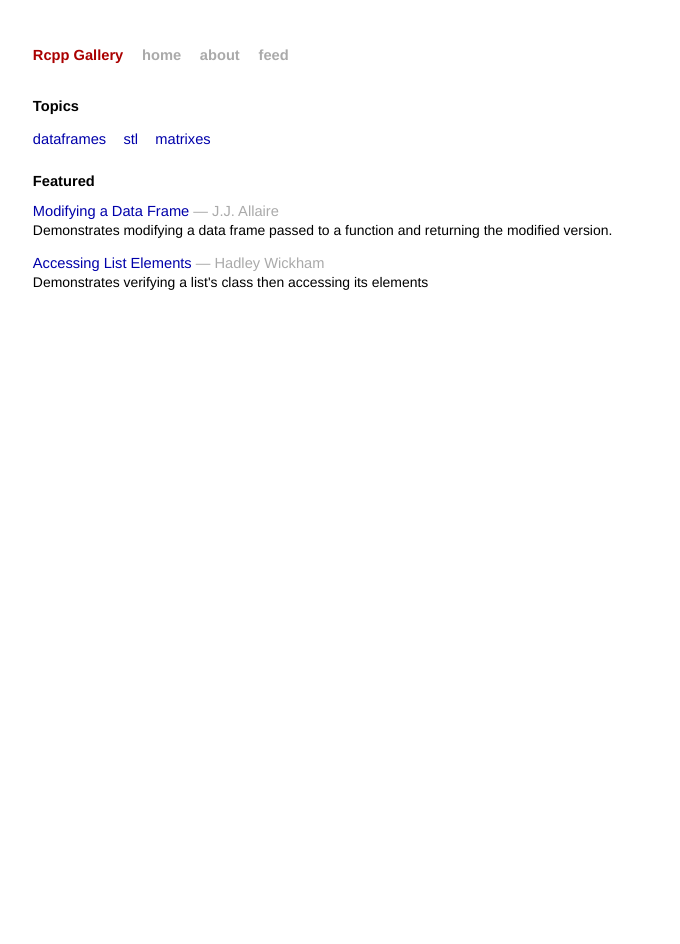
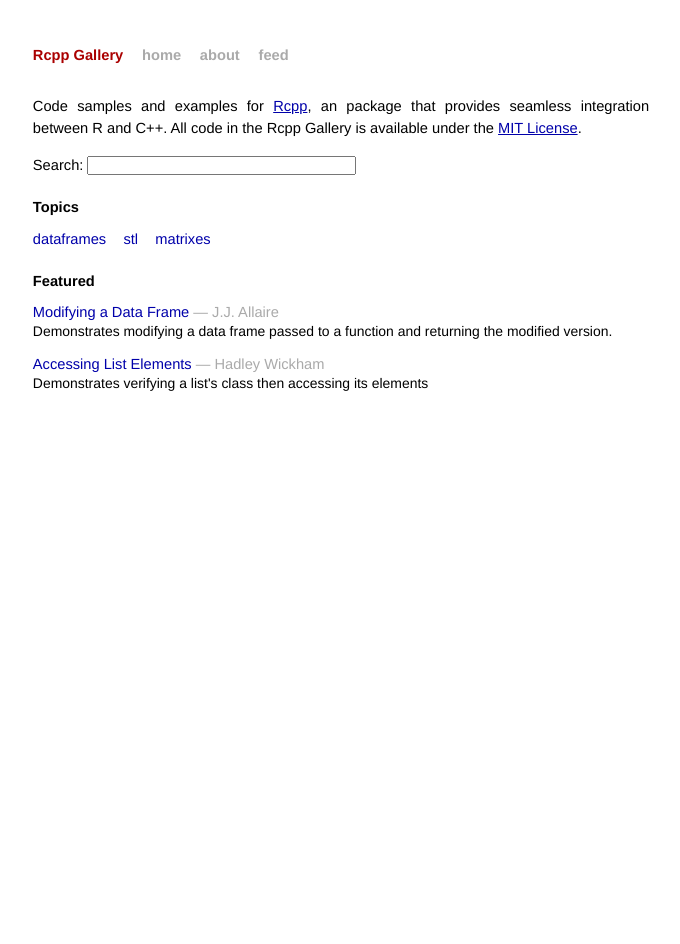
Before and after one commit to RcppCore/rcpp-gallery, a Jekyll site: the page built from index.html, in a window 1280 px wide. Shown: the whole page, without its empty margins (299-979 px from the left). Built offline with Jekyll 4.4.1, drawn with Linux system fonts in a browser that asks for light colours.

Commit message:
add search box

```diff
--- a/index.html
+++ b/index.html
@@ -5,6 +5,16 @@
 
 <div class="content">
 
+  <p>
+    Code samples and examples for <a href="http://dirk.eddelbuettel.com/code/rcpp.html">Rcpp</a>, an package that provides seamless
+    integration between R and C++. All code in the Rcpp Gallery is available under the <a href="{{ site.baseurl }}LICENSE.txt">MIT License</a>.
+
+  </p>
+  <p>
+	<form method="get" action="http://www.google.com/search"> Search: <input type="text" name="q" size="31" maxlength="255" value="" />
+		<input type="hidden" name="sitesearch" value="{{ site.url }}"/>
+    </form>
+  </p>
 
 
   <h3 class="section_header">Topics</h3>
```
